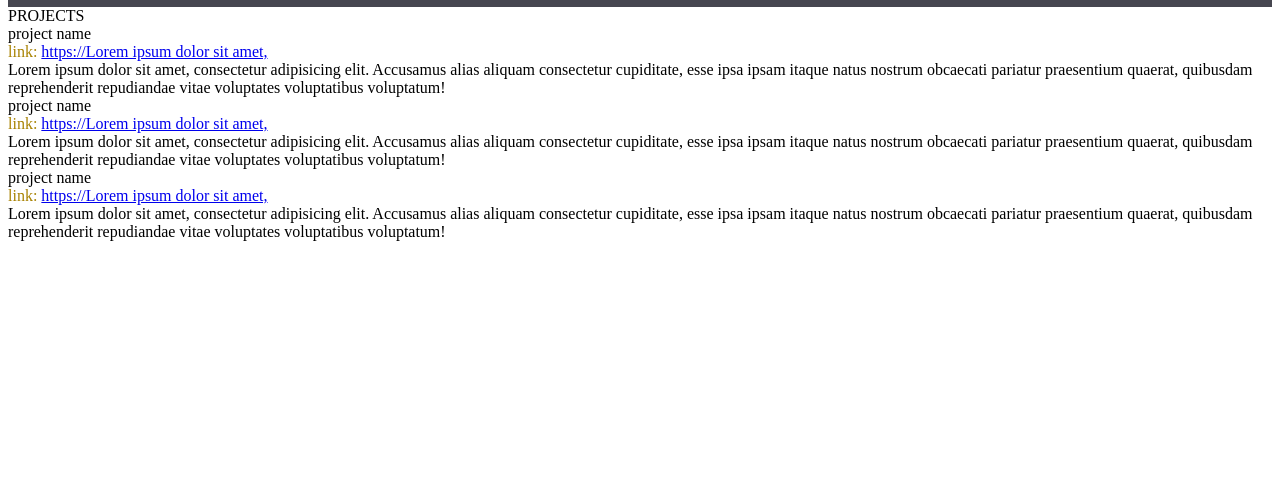
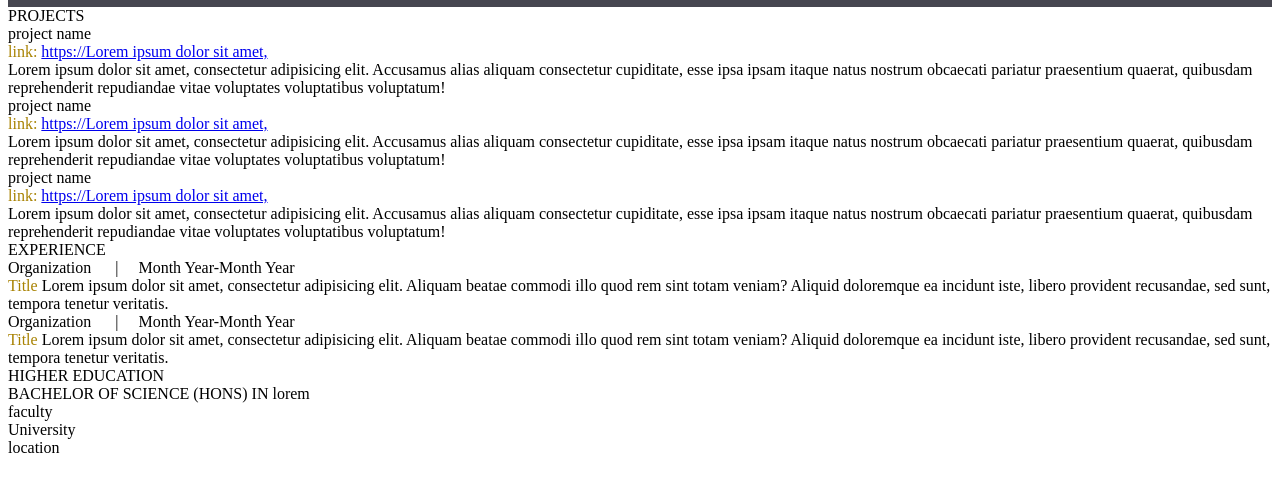
Before and after one commit to kushansm/resume-template, a website: page index.html in a window 1280 px wide. Shown: the part 174-666 px from the top of the page. Drawn offline with nearby package versions, Linux system fonts and the light colour scheme.

Commit message:
add projexts and higher eductation section

```diff
--- a/index.html
+++ b/index.html
@@ -208,5 +208,33 @@
   </div>
 
 </div>
+<div class="section">
+  <span class="title">EXPERIENCE</span>
+  <div class="project-details">
+    <div style="display: flex">
+      <span class="sub-title">Organization&nbsp;&nbsp;&nbsp;&nbsp;&nbsp;&nbsp;|&nbsp;&nbsp;&nbsp;&nbsp;&nbsp;</span>Month
+      Year-Month Year
+    </div>
+    <span class="git-link">Title</span>
+    <span class="paragraph_exp">Lorem ipsum dolor sit amet, consectetur adipisicing elit. Aliquam beatae commodi illo quod rem sint totam veniam? Aliquid doloremque ea incidunt iste, libero provident recusandae, sed sunt, tempora tenetur veritatis.</span>
+  </div>
+  <div class="project-details">
+    <div style="display: flex">
+      <span class="sub-title">Organization&nbsp;&nbsp;&nbsp;&nbsp;&nbsp;&nbsp;|&nbsp;&nbsp;&nbsp;&nbsp;&nbsp;</span>Month
+      Year-Month Year
+    </div>
+    <span class="git-link">Title</span>
+    <span class="paragraph_exp">Lorem ipsum dolor sit amet, consectetur adipisicing elit. Aliquam beatae commodi illo quod rem sint totam veniam? Aliquid doloremque ea incidunt iste, libero provident recusandae, sed sunt, tempora tenetur veritatis.</span>
+  </div>
+</div>
+
+<div class="section">
+  <span class="title">HIGHER EDUCATION</span>
+  <div><span class="sub-title">BACHELOR OF SCIENCE (HONS) IN lorem</span>
+    <br>faculty<br>University<br>
+    location
+  </div>
+</div>
+
 </body>
 </html>
```
